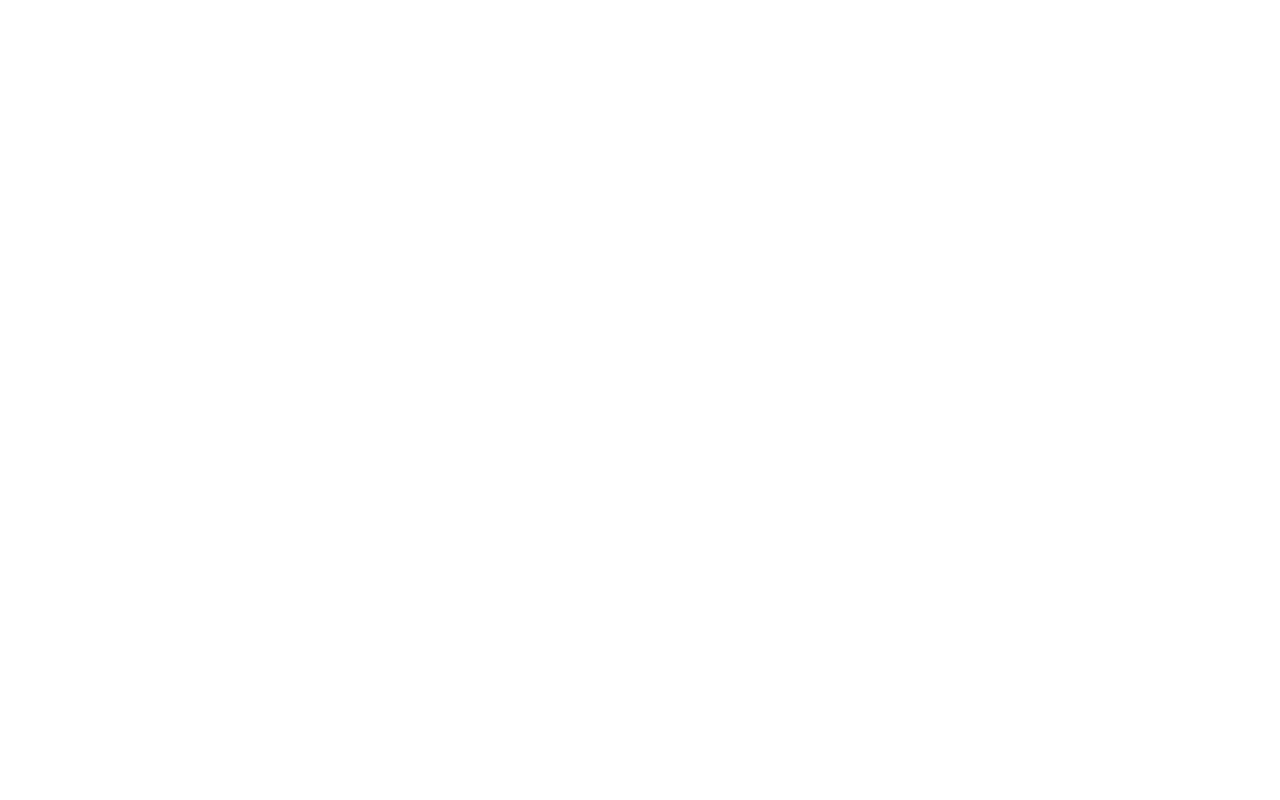
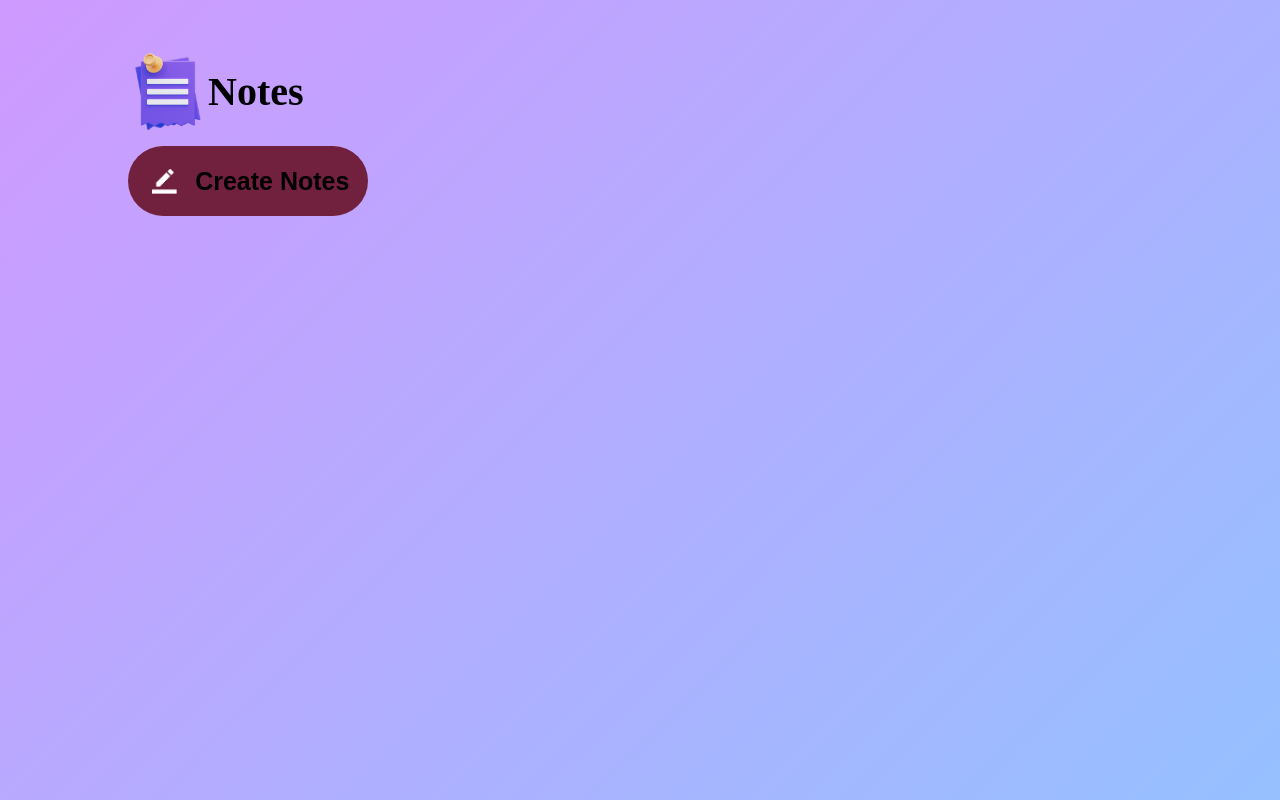
Before and after one commit to HimanshuSingh9532/Notes-App, a plain HTML site: page index.html in a window 1280 px wide. Drawn offline with Linux system fonts and the light colour scheme.

Commit message:
HTML PART COMPLETED

```diff
--- a/index.html
+++ b/index.html
@@ -1,12 +1,29 @@
 <!DOCTYPE html>
 <html lang="en">
-<head>
-    <meta charset="UTF-8">
-    <meta name="viewport" content="width=device-width, initial-scale=1.0">
-    <title>Document</title>
-    <link rel="stylesheet" href="style.css">
-</head>
-<body>
+  <head>
+    <meta charset="UTF-8" />
+    <meta name="viewport" content="width=device-width, initial-scale=1.0" />
+    <title>NOTES_APP</title>
+    <link rel="stylesheet" href="style.css" />
+  </head>
+  <body>
+    <div class="container">
+      <h1> <img src="./notes-app-img/images/notes.png " alt="image-missing">Notes</h1>
+      <button><img src="./notes-app-img/images/edit.png " alt="image-missing">Create Notes</button>
+
+
+
+
+
+
+    </div>
+
+
+
+
+
+
+
     <script src="index.js"></script>
-</body>
+  </body>
 </html>
--- a/index.js
+++ b/index.js
@@ -0,0 +1 @@
+//alert("hi");
--- a/style.css
+++ b/style.css
@@ -0,0 +1,42 @@
+* {
+  margin: 0;
+  padding: 0;
+  box-sizing: border-box;
+}
+
+.container {
+  width: 100%;
+  min-height: 100vh;
+  background: linear-gradient(135deg, #cf9aff, #95c0ff);
+  padding-top: 4%;
+  padding-left: 10%;
+}
+.container h1 {
+  display: flex;
+  align-items: center;
+  font-size: 40px;
+  font-weight: 600;
+}
+.container h1 img {
+  width: 80px;
+}
+.container button {
+  margin-top: 15px;
+  padding: 5px;
+  display: flex;
+  align-items: center;
+  justify-content: space-evenly;
+  background: #71203e;
+  font-size: 25px;
+  font-weight: bolder;
+  width: 240px;
+  height: 70px;
+  border: none;
+  outline: none;
+  border-radius: 50px;
+  cursor: pointer;
+}
+.container button img {
+  width: 35px;
+  padding: 5px;
+}
```
Also changed, not shown: notes-app-img/images/delete.png (added), notes-app-img/images/edit.png (added), notes-app-img/images/notes.png (added).
